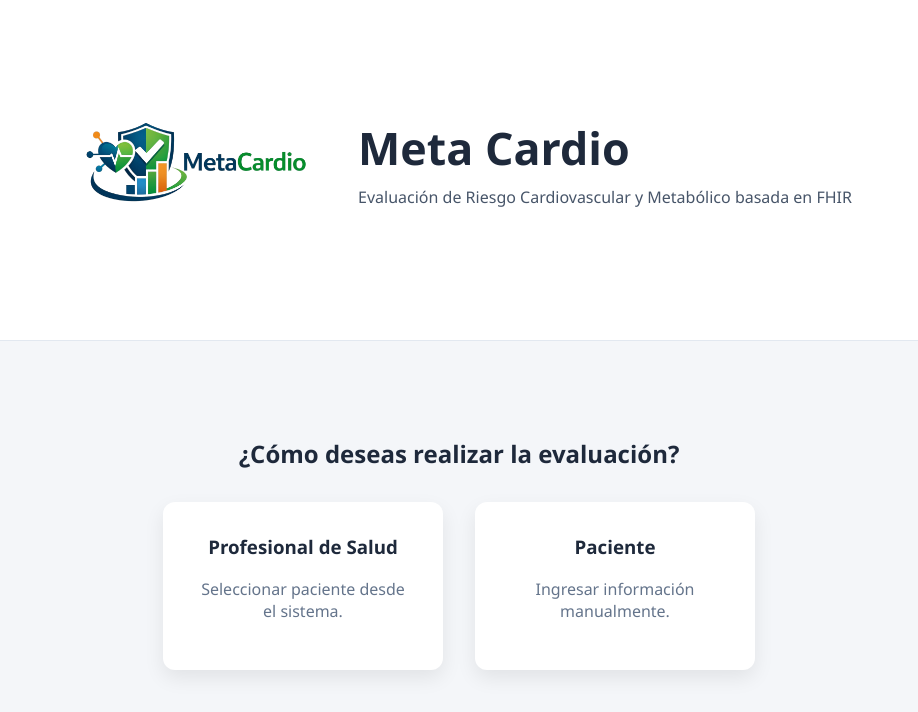
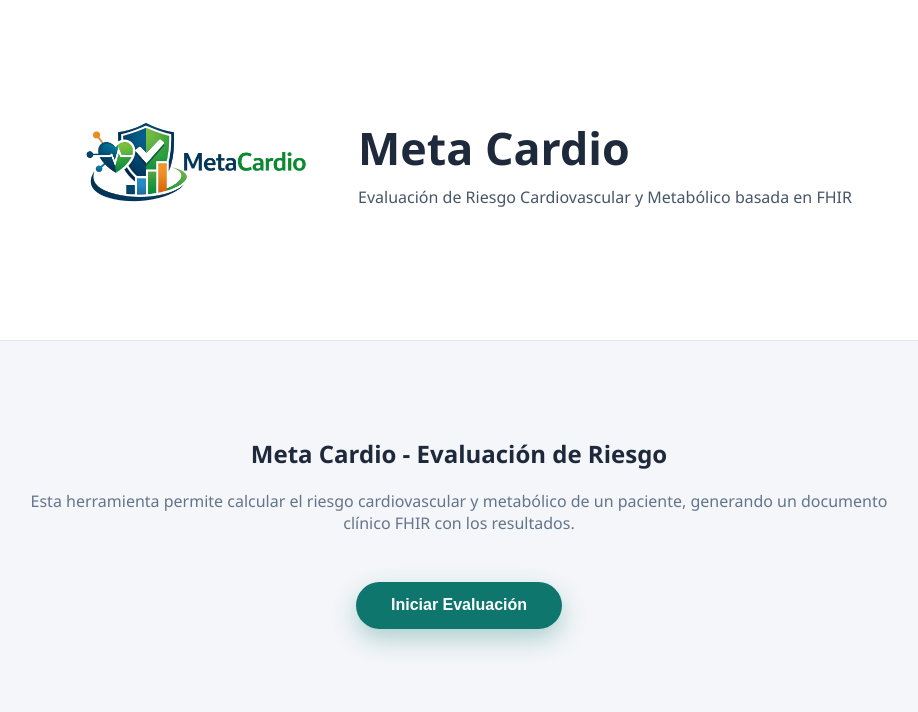
Before and after one commit to yhoys/meta-cardio, a React (Vite) app: page / in a window 1280 px wide. Shown: the top 712 px of the page, without its empty margins (181-1099 px from the left). Built offline with nearby package versions, Linux system fonts and the light colour scheme.

Commit message:
Correcciones 9

```diff
--- a/src/components/ModeSelector.jsx
+++ b/src/components/ModeSelector.jsx
@@ -1,31 +1,30 @@
-function ModeSelector({ onSelect }) {
+function ModeSelector({ onStart }) {
   return (
     <div className="mode-container">
-      <h2>¿Cómo deseas realizar la evaluación?</h2>
+      <h2>Meta Cardio - Evaluación de Riesgo</h2>
+      <p style={{ marginTop: "0.5rem", color: "#64748b" }}>
+        Esta herramienta permite calcular el riesgo cardiovascular y metabólico
+        de un paciente, generando un documento clínico FHIR con los resultados.
+      </p>
 
-      <div className="mode-cards">
-        <div
-          className="mode-card"
-          role="button"
-          tabIndex={0}
-          onClick={() => onSelect("profesional")}
-          onKeyDown={(e) => e.key === "Enter" && onSelect("profesional")}
-        >
-          <h3>Profesional de Salud</h3>
-          <p>Seleccionar paciente desde el sistema.</p>
-        </div>
-
-        <div
-          className="mode-card"
-          role="button"
-          tabIndex={0}
-          onClick={() => onSelect("paciente")}
-          onKeyDown={(e) => e.key === "Enter" && onSelect("paciente")}
-        >
-          <h3>Paciente</h3>
-          <p>Ingresar información manualmente.</p>
-        </div>
-      </div>
+      <button
+        type="button"
+        onClick={onStart}
+        style={{
+          marginTop: "2rem",
+          padding: "0.9rem 2.2rem",
+          borderRadius: "999px",
+          border: "none",
+          backgroundColor: "#0f766e",
+          color: "white",
+          fontSize: "1rem",
+          fontWeight: 600,
+          cursor: "pointer",
+          boxShadow: "0 10px 25px rgba(15,118,110,0.3)",
+        }}
+      >
+        Iniciar Evaluación
+      </button>
     </div>
   );
 }
```
